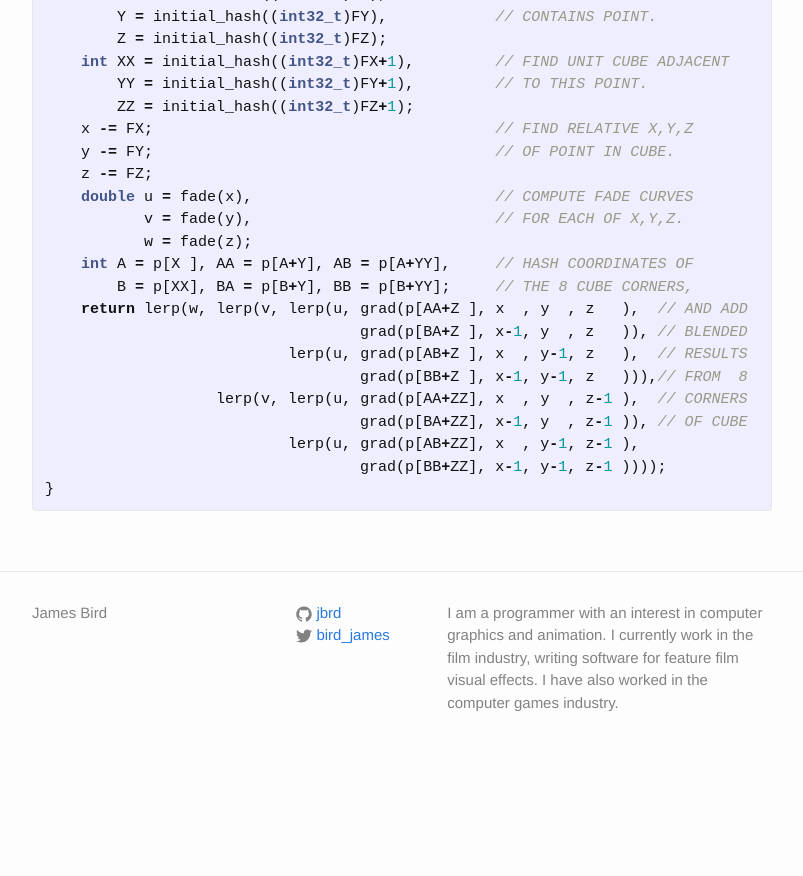
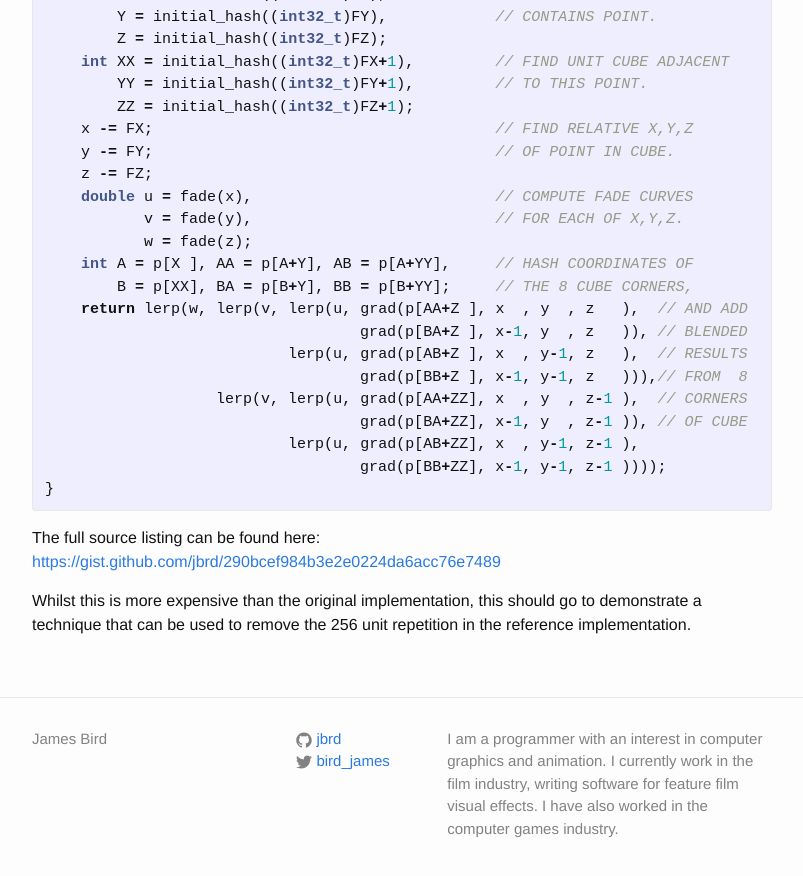
Before and after one commit to jbrd/jbrd.github.io, a Jekyll site: the page built from _posts/2017-01-17-aperiodic-improved-perlin-noise.md, in a window 1280 px wide and 900 px high, scrolled down 2580 px. Shown: the top 876 px of the window, without its empty margins (238-1041 px from the left). Built offline with Jekyll 4.4.1, drawn with Linux system fonts in a browser that asks for light colours; before the commit the page ends 3354 px from its top, so only the background shows below that; some of the changed text lies outside the part shown.

Commit message:
Edits for post: Aperiodic Improved Perlin Noise
* Added link to original implementation
* Added link to full source listing

```diff
--- a/_posts/2017-01-17-aperiodic-improved-perlin-noise.md
+++ b/_posts/2017-01-17-aperiodic-improved-perlin-noise.md
@@ -7,7 +7,7 @@ title: Aperiodic Improved Perlin Noise
 
 In this post, I will show how the reference implementation of Improved Perlin Noise can be rewritten to yield an aperiodic noise function.
 
-The reference implementation for Improved Perlin Noise (which can be found on Ken Perlin's website here), is given (in Java) as:
+The reference implementation for Improved Perlin Noise (which can be found on Ken Perlin's website [here](http://mrl.nyu.edu/~perlin/noise/)), is given (in Java) as:
 
 {% highlight java %}
 static public double noise(double x, double y, double z) {
@@ -144,3 +144,9 @@ double aperiodic_noise(double x, double y, double z) {
                                    grad(p[BB+ZZ], x-1, y-1, z-1 ))));
 }
 {% endhighlight %}
+
+The full source listing can be found here: [https://gist.github.com/jbrd/290bcef984b3e2e0224da6acc76e7489](https://gist.github.com/jbrd/290bcef984b3e2e0224da6acc76e7489)
+
+Whilst this is more expensive than the original implementation, this should go to
+demonstrate a technique that can be used to remove the 256 unit repetition in the
+reference implementation.
```
